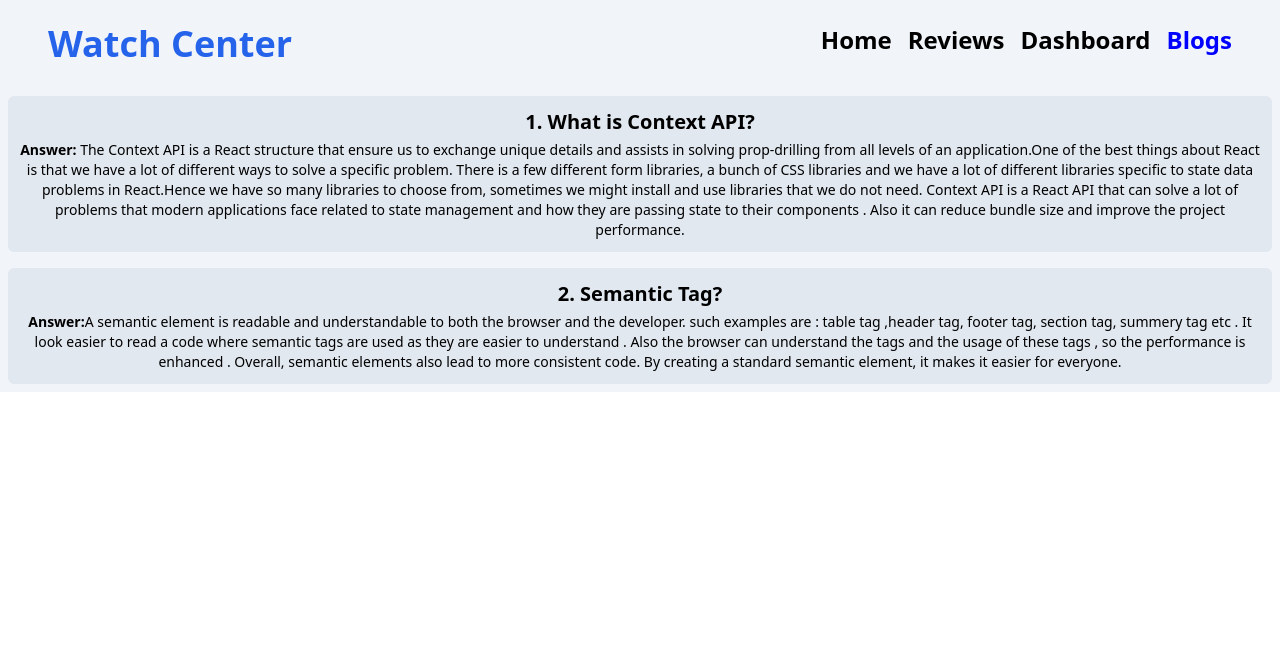
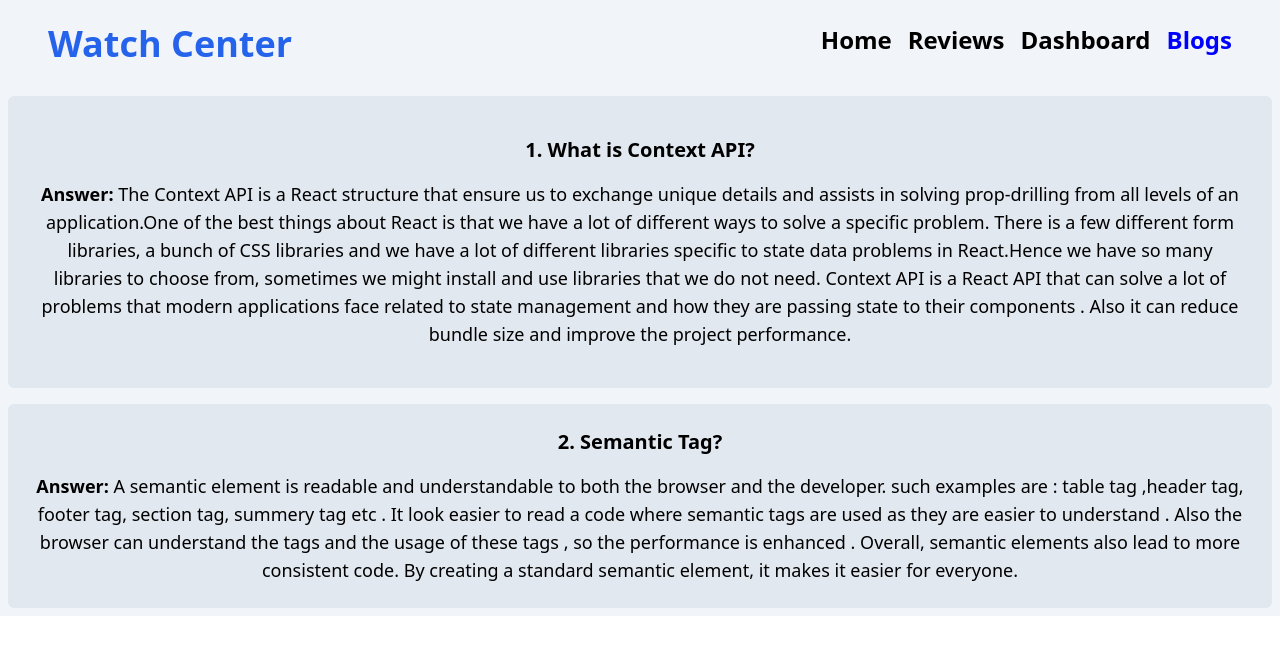
Before and after one commit to FAMMMI/watch-center, a React (Create React App) app: page /blogs in a window 1280 px wide. Shown: the top 654 px of the page. Built offline with nearby package versions, Linux system fonts and the light colour scheme.

Commit message:
read edited and done

```diff
--- a/src/components/Blogs/Blogs.js
+++ b/src/components/Blogs/Blogs.js
@@ -3,15 +3,15 @@ import React from 'react';
 const Blogs = () => {
     return (
         <div className='grid grid-cols-1 gap-4 px-2 py-2 bg-slate-100'>
-            <div className='bg-slate-200 rounded-md px-2 py-2'>
-                <p className='text-xl font-bold my-1' >
+            <div className='bg-slate-200 rounded-md px-6 py-6'>
+                <p className='text-xl font-bold my-4' >
                     1. What is Context API?
                 </p>
-                <p className='text-sm my-1'><b>Answer:</b> The Context API is a React structure that ensure us to exchange unique details and assists in solving prop-drilling from all levels of an application.One of the best things about React is that we have a lot of different ways to solve a specific problem. There is a few different form libraries, a bunch of CSS libraries and we have a lot of different libraries specific to state data problems in React.Hence we have so many libraries to choose from, sometimes we might install and use libraries that we do not need. Context API is a React API that can solve a lot of problems that modern applications face related to state management and how they are passing state to their components . Also it can reduce bundle size and improve the project performance.</p>
+                <p className='text-lg my-4'><b>Answer:</b> The Context API is a React structure that ensure us to exchange unique details and assists in solving prop-drilling from all levels of an application.One of the best things about React is that we have a lot of different ways to solve a specific problem. There is a few different form libraries, a bunch of CSS libraries and we have a lot of different libraries specific to state data problems in React.Hence we have so many libraries to choose from, sometimes we might install and use libraries that we do not need. Context API is a React API that can solve a lot of problems that modern applications face related to state management and how they are passing state to their components . Also it can reduce bundle size and improve the project performance.</p>
             </div>
             <div className='bg-slate-200 rounded-md px-2 py-2'>
-                <p className='text-xl font-bold my-1'>2. Semantic Tag?</p>
-                <p className='text-sm my-1'><b>Answer:</b>A semantic element is readable and understandable to  both the browser and the developer.
+                <p className='text-xl font-bold my-4'>2. Semantic Tag?</p>
+                <p className='text-lg my-4'><b>Answer:</b> A semantic element is readable and understandable to  both the browser and the developer.
                     such examples are : table tag ,header tag, footer tag, section tag, summery tag etc . It look easier to read a code where semantic tags are used as they are easier to understand . Also the browser can understand the tags and the usage of these tags , so the performance is enhanced . Overall, semantic elements also lead to more consistent code. By creating a standard semantic element, it makes it easier for everyone.</p>
             </div>
         </div>
```
Also changed, not shown: 1 other file (tests, documents, lock files or other folders).
